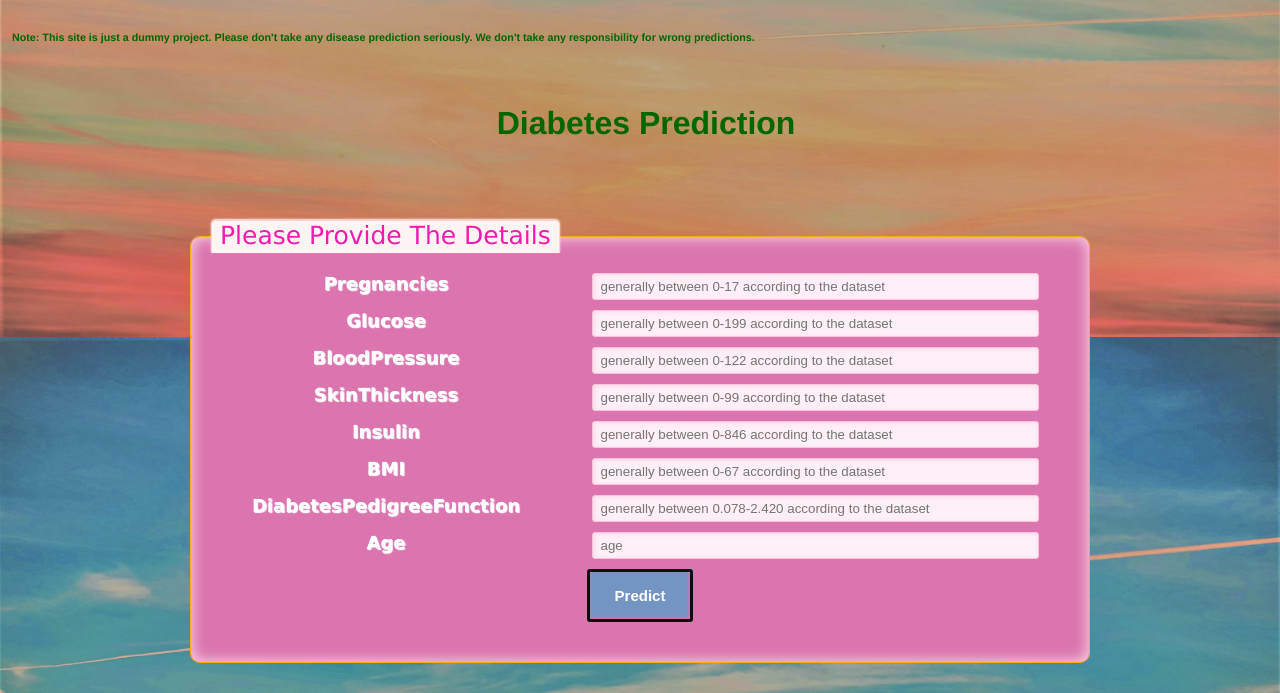
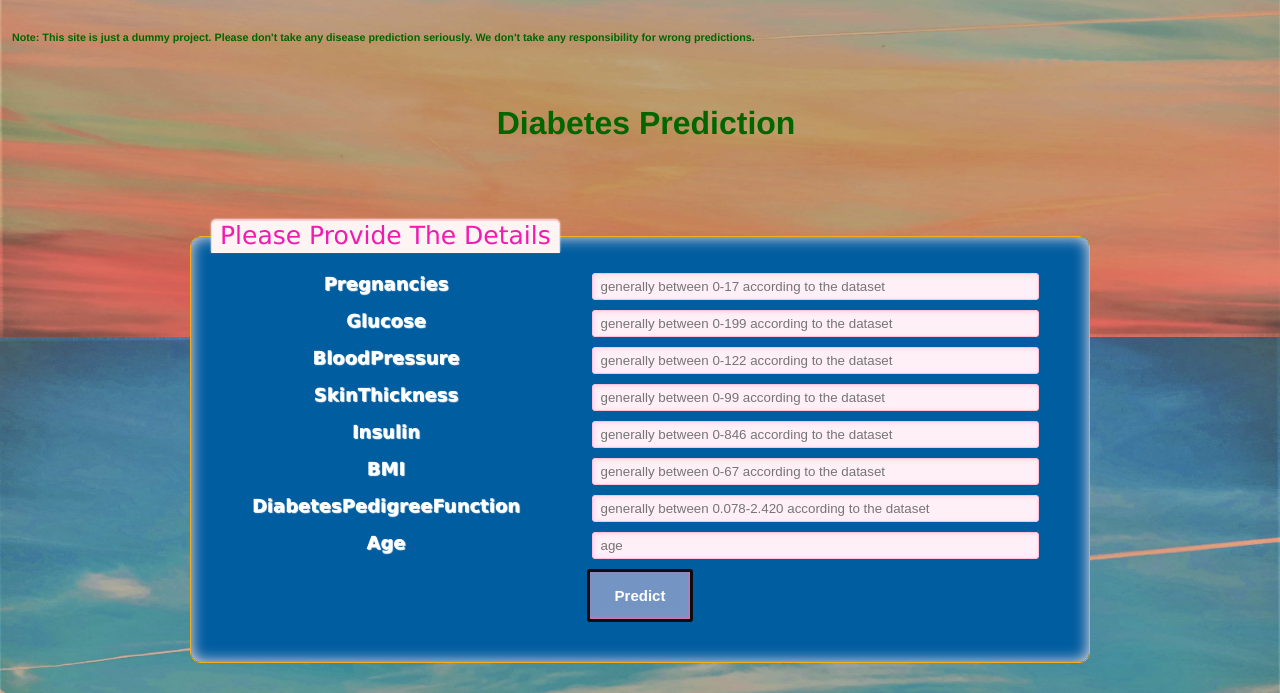
Before and after one commit to Mridul-2003/Multiple-Disease-Prediction, a Flask app: page /diabetes in a window 1280 px wide. Shown: the part 463-1156 px from the top of the page. Run offline with Flask 2, Linux system fonts and the light colour scheme; parts of the project's set-up code (start-up, migrations or seed data) failed here and were passed over; some libraries are stand-ins or nearby versions.

Commit message:
change bg color

```diff
--- a/Multiple-Disease-Predictor/templates/diabetes.html
+++ b/Multiple-Disease-Predictor/templates/diabetes.html
@@ -28,7 +28,7 @@
     margin: 0px 0px 10px 0px;
     border: 1px solid #f5ac1b;
     padding: 20px;
-    background: #db74af;
+    background: #005da0;;
     box-shadow: inset 0px 0px 15px #FFE5E5;
     -moz-box-shadow: inset 0px 0px 15px #FFE5E5;
     -webkit-box-shadow: inset 0px 0px 15px #FFE5E5;
```
